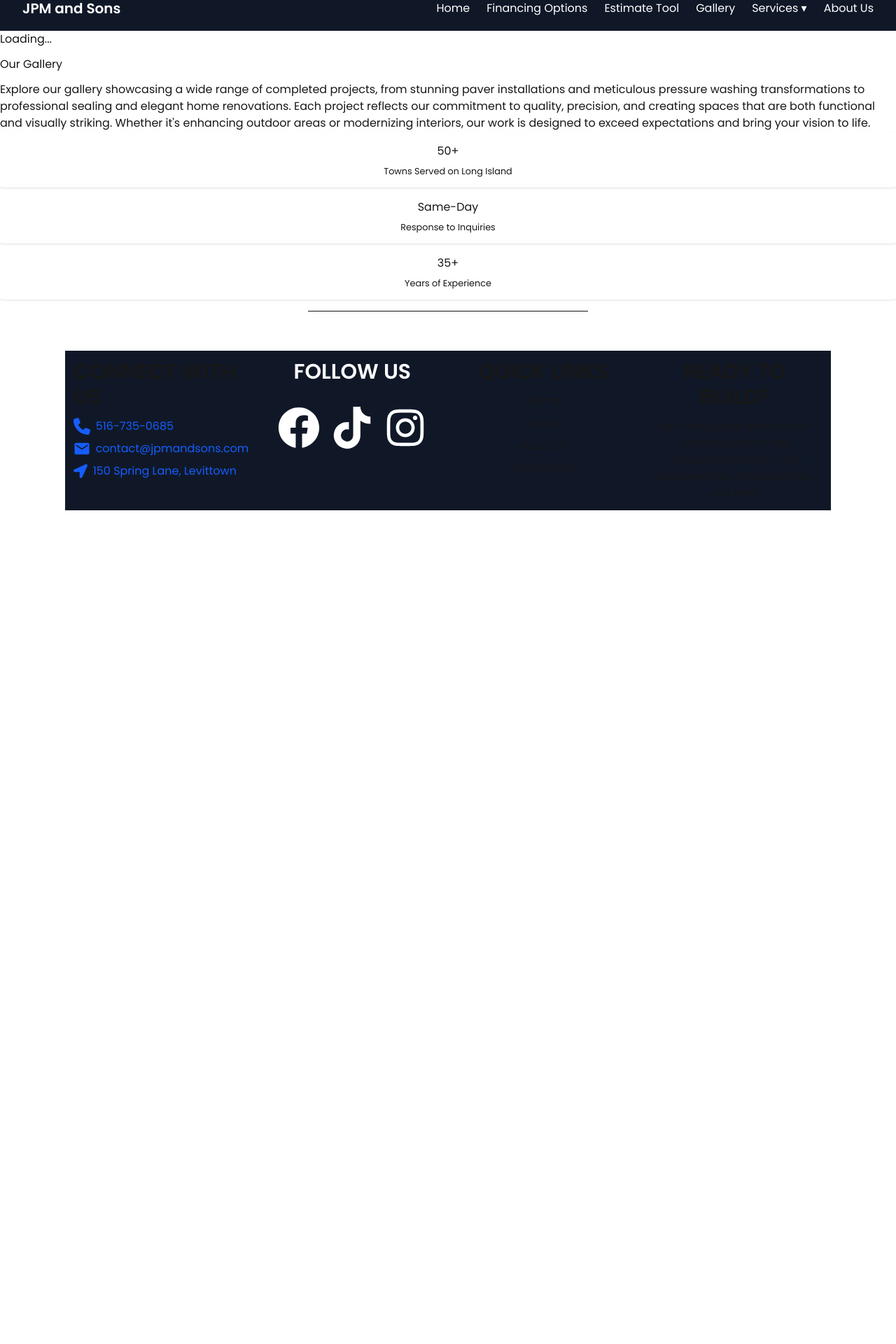
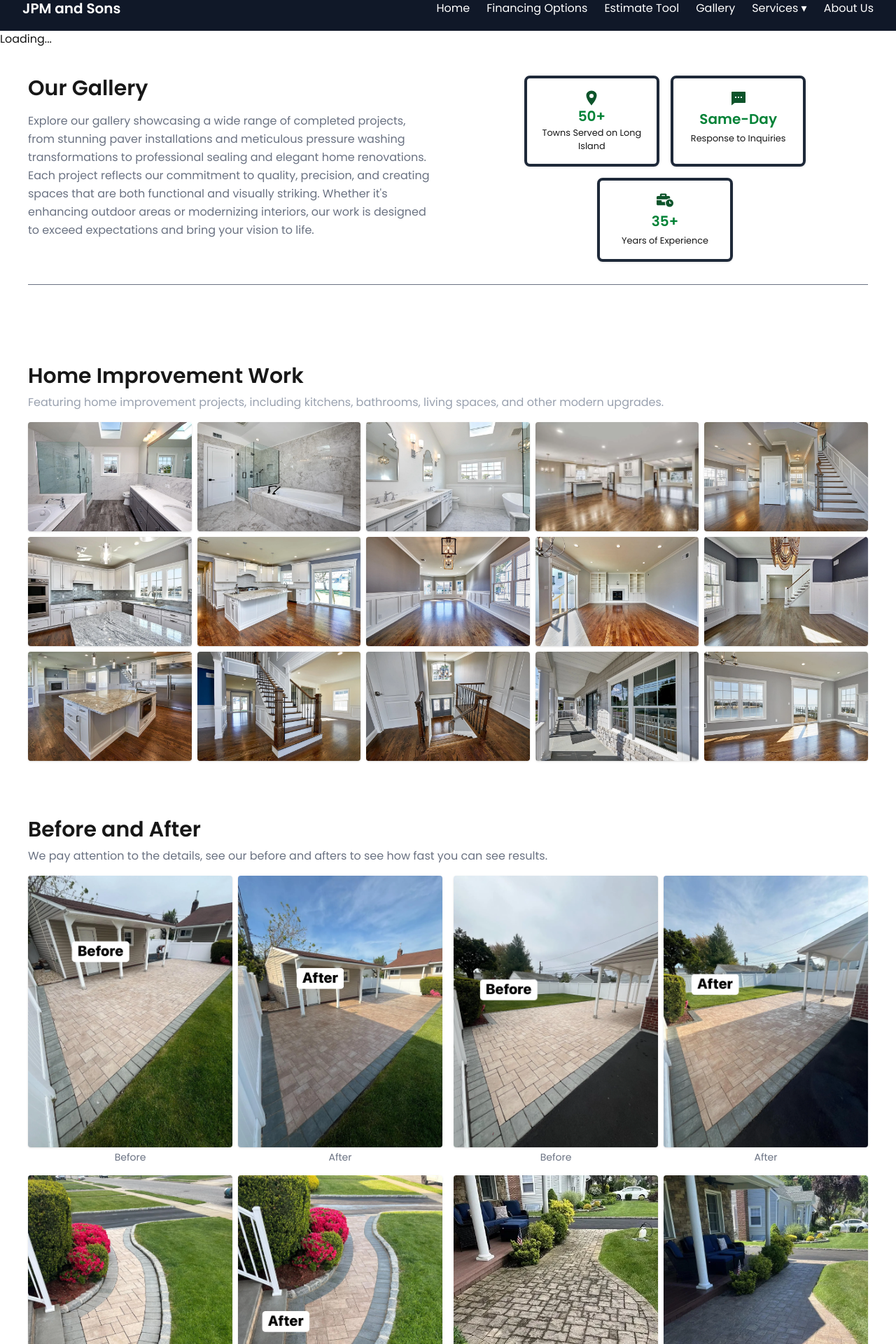
Before and after one commit to TonyRodriguez24/untitled-project, a Next.js app: page /gallery in a window 1280 px wide. Shown: the part 20-1940 px from the top of the page at 70% size. Before the commit the page ends 800 px from the top, so only its background shows below. Built offline with nearby package versions, Linux system fonts and the light colour scheme.

Commit message:
ported gallery page over

```diff
--- a/src/app/gallery/page.jsx
+++ b/src/app/gallery/page.jsx
@@ -1,8 +1,12 @@
 "use client";
-import { useState } from "react";
 // import ionicons or use react-icons instead
+import { beforeAfters, homeImprovementGallery, galleryInfo } from "@/data/gallery.js";
+import Image from "next/image";
+import { FaBusinessTime } from "react-icons/fa";
+import { IoLocationSharp } from "react-icons/io5";
+import { RiMessage2Fill } from "react-icons/ri";
 
-export default function Gallery({ beforeAfters, galleryAndAlt }) {
+export default function Gallery() {
   return (
     <>
       {/* Loading Screen */}
@@ -11,12 +15,12 @@ export default function Gallery({ beforeAfters, galleryAndAlt }) {
         <p>Loading...</p>
       </div>
 
-      <section id="gallery" className="container-fluid p-lg-5">
-        <div className="row align-items-center">
+      <section id="gallery" className="p-10">
+        <div className="flex flex-col lg:flex-row items-center lg:items-start gap-10">
           {/* Left Side: Paragraph */}
-          <div className="col-lg-6 text-start">
-            <h1 className="fw-bold my-3">Our Gallery</h1>
-            <p className="text-muted">
+          <div className="lg:w-1/2 text-left">
+            <h1 className="font-bold text-3xl mb-4">Our Gallery</h1>
+            <p className="text-gray-500 leading-relaxed">
               Explore our gallery showcasing a wide range of completed projects,
               from stunning paver installations and meticulous pressure washing
               transformations to professional sealing and elegant home
@@ -29,48 +33,124 @@ export default function Gallery({ beforeAfters, galleryAndAlt }) {
           </div>
 
           {/* Right Side: Stats */}
-          <div className="d-none d-md-block col-lg-6">
-            <div className="row text-center g-3">
-              <div className="col-md-6 col-lg-4">
-                <div className="p-3 shadow rounded">
-                  <ion-icon
-                    name="location-outline"
-                    class="text-success"></ion-icon>
-                  <h4 className="fw-bold my-1">50+</h4>
-                  <small className="text-muted">
-                    Towns Served on Long Island
-                  </small>
-                </div>
-              </div>
+          <div className="hidden md:flex flex-wrap justify-center lg:w-1/2 gap-4">
+            <div className="flex flex-col items-center border-4 border-gray-800 shadow-sm rounded-lg p-4 w-1/3">
+              <IoLocationSharp className="text-green-900 w-6 h-fit" />
+              <h4 className="text-xl font-bold text-green-700">50+</h4>
+              <small className="text-center">Towns Served on Long Island</small>
+            </div>
 
-              <div className="col-md-6 col-lg-4">
-                <div className="p-3 shadow rounded">
-                  <ion-icon
-                    name="chatbubbles-outline"
-                    size="large"
-                    class="text-success"></ion-icon>
-                  <h4 className="fw-bold my-1">Same-Day</h4>
-                  <small className="text-muted">Response to Inquiries</small>
-                </div>
-              </div>
+            <div className="flex flex-col items-center border-4 border-gray-800 shadow-sm rounded-lg p-4 w-1/3">
+              <RiMessage2Fill className="text-green-900 w-6 h-fit" />
+              <h4 className="font-bold text-xl text-green-700 my-1">
+                Same-Day
+              </h4>
+              <small className="text-center">
+                Response to Inquiries
+              </small>
+            </div>
 
-              <div className="col-md col-lg-4">
-                <div className="p-3 shadow rounded">
-                  <ion-icon
-                    name="calendar-outline"
-                    size="large"
-                    class="text-success"></ion-icon>
-                  <h4 className="fw-bold my-1">35+</h4>
-                  <small className="text-muted">Years of Experience</small>
-                </div>
-              </div>
+            <div className="flex flex-col items-center border-4 border-gray-800 shadow-sm rounded-lg p-4 w-1/3">
+              <FaBusinessTime className="text-green-900 w-6 h-fit" />
+              <h4 className="font-bold text-xl my-1 text-green-700">35+</h4>
+              <small className="text-center">
+                Years of Experience
+              </small>
             </div>
           </div>
         </div>
 
-        <hr className="d-flex my-4 my-lg-5 w-100 w-lg-75 m-auto" />
+        <hr className="my-8 w-full mx-auto border-gray-500" />
+      </section>
 
-        {/* You’ll add the sections below in STEP 2 */}
+      <section className="p-3 lg:p-10">
+        <h3 className="text-3xl font-bold mb-2">Home Improvement Work</h3>
+        <p className="text-gray-400 mb-4">
+          Featuring home improvement projects, including kitchens, bathrooms,
+          living spaces, and other modern upgrades.
+        </p>
+
+        <div className="grid md:grid-cols-3 lg:grid-cols-5 place-items-center gap-2">
+          {homeImprovementGallery.map((item, idx) => (
+            <figure key={idx}>
+              <Image
+                src={item.path}
+                alt={item.alt}
+                width={500}
+                height={350}
+                className="rounded shadow-sm w-full"
+              />
+            </figure>
+          ))}
+        </div>
+      </section>
+
+      <section className="p-4 lg:p-10">
+        <h3 className="text-3xl font-bold mb-2">Before and After</h3>
+        <p className="text-gray-500 mb-4">
+          We pay attention to the details, see our before and afters to see how
+          fast you can see results.
+        </p>
+
+        <div className="grid md:grid-cols-2 lg:grid-cols-2 gap-4">
+          {beforeAfters.map((item, idx) => (
+            <div
+              key={idx}
+              className={`grid ${
+                item.after ? "grid-cols-2" : "grid-cols-1"
+              } gap-2`}>
+              <figure className="max-w-full md:max-w-[600px] mx-auto">
+                <Image
+                  src={item.before.path}
+                  alt={item.before.alt}
+                  width={600}
+                  height={800}
+                  className="rounded shadow object-cover"
+                />
+                <figcaption className="text-center text-sm text-gray-500 mt-1">
+                  Before
+                </figcaption>
+              </figure>
+
+              {item.after && (
+                <figure>
+                  <Image
+                    src={item.after.path}
+                    alt={item.after.alt}
+                    width={600}
+                    height={800}
+                    className="rounded shadow object-cover"
+                  />
+                  <figcaption className="text-center text-sm text-gray-500 mt-1">
+                    After
+                  </figcaption>
+                </figure>
+              )}
+            </div>
+          ))}
+        </div>
+      </section>
+
+      <section className="p-3 lg:p-10">
+        <h3 className="text-3xl font-bold mb-2">Extra Pavers Work</h3>
+        <p className="text-gray-400 mb-4">
+          Featuring home improvement projects, including kitchens, bathrooms,
+          living spaces, and other modern upgrades.
+        </p>
+
+        <div className="grid md:grid-cols-5 lg:grid-cols-6 place-items-center gap-2">
+          {galleryInfo.map((item, idx) => (
+            <figure key={idx}>
+              <Image
+                src={item.path}
+                alt={item.alt}
+                width={400}
+                height={350}
+                className="rounded shadow-sm w-full"
+              />
+            </figure>
+          ))}
+        </div>
       </section>
     </>
   );
--- a/src/app/services/[service-name]/page.jsx
+++ b/src/app/services/[service-name]/page.jsx
@@ -20,7 +20,7 @@ export default async function ServicePage({ params }) {
           <h1 className="text-4xl md:text-5xl font-bold mb-4">
             {service.name} Services
           </h1>
-          <p className="text-lg max-w-3xl mx-auto whitespace-pre-line">
+          <p className="text-lg max-w-4xl mx-auto whitespace-pre-line">
             {service.detailedDescription}
           </p>
         </div>
--- a/src/components/ContactForm.jsx
+++ b/src/components/ContactForm.jsx
@@ -12,6 +12,7 @@ export default function ContactForm() {
   };
 
   const [formData, setFormData] = useState(INITIAL_STATE);
+  const [isSubmitted, setIsSubmitted] = useState(null)
 
   const handleSubmit = (e) => {};
 
@@ -30,7 +31,7 @@ export default function ContactForm() {
     <form
       onSubmit={handleSubmit}
       autoComplete="on"
-      className="flex flex-col gap-2 my-2 mx-3 lg:mx-0 p-7 rounded-2xl bg-gray-800 shadow-background shadow-2xl h-full w-fit justify-center items-start">
+      className="flex flex-col gap-2 my-2 mx-3 lg:mx-0 p-10 rounded-2xl bg-gray-800 shadow-background shadow-2xl h-full w-fit justify-center items-start">
       <header className="text-start">
         <h3 className="fw-bold text-xl">
           Ready when you are, let’s bring your ideas to life with ease.
--- a/src/components/home-page/HeroHeader.jsx
+++ b/src/components/home-page/HeroHeader.jsx
@@ -2,7 +2,7 @@ import Image from "next/image";
 
 export default function HeroHeader() {
   return (
-    <div className="w-full flex justify-center sm:px-8 lg:px-10 py-2">
+    <div className="w-full flex justify-center sm:px-8 lg:px-10">
       <div className="grid grid-cols-1 lg:grid-cols-12 gap-10 max-w-screen-2xl w-full items-stretch py-10">
         {/* Text Section */}
         <div className="col-span-12 lg:col-span-6 flex flex-col justify-center gap-4 lg:gap-6 text-white">
@@ -23,7 +23,7 @@ export default function HeroHeader() {
           <Image
             src={"/sample_image.jpg"}
             alt={"random"}
-            width={1000}
+            width={750}
             height={500}
             className="rounded shadow-sm w-full object-contain"
           />
--- a/src/data/gallery.js
+++ b/src/data/gallery.js
@@ -1,25 +1,53 @@
 // #defining which images are stackable in a row, some can fit 2 in a row while some only one image takes up entire height
 export const galleryInfo = [
-    { "path": "/gallery/backyard-patio.webp", "alt": "A beautifully designed backyard patio with outdoor furniture.", "stackable": true },
-    { "path": "/gallery/backyard-patio-pavers.webp", "alt": "Backyard area with freshly sealed decorative pavers." },
-    { "path": "/gallery/backyard-pavers.webp", "alt": "Backyard area with freshly sealed decorative pavers." },
-    { "path": "/gallery/backyard-pool.webp", "alt": "A backyard pool with clear blue water and a relaxing deck." },
-    { "path": "/gallery/driveway-sealed.webp", "alt": "A driveway freshly sealed and protected for longevity." },
-    { "path": "/gallery/driveway-sparkling.webp", "alt": "A sparkling clean driveway after thorough washing." },
-    { "path": "/gallery/fire-pit-backyard.webp", "alt": "A cozy backyard fire pit surrounded by seating." },
-    { "path": "/gallery/front-steps.webp", "alt": "Newly renovated front steps leading to the entrance.", "stackable": true },
-    { "path": "/gallery/front-yard-patio.webp", "alt": "A stylish front yard patio with decorative pavers." },
-    { "path": "/gallery/full-view-kitchen.webp", "alt": "A full view of a spacious modern kitchen with high-end appliances.", "stackable": true },
-    { "path": "/gallery/full-view-living-room.webp", "alt": "A spacious living room with modern furniture and decor.", "stackable": true },
-    { "path": "/gallery/outdoor-bbq.webp", "alt": "An outdoor BBQ area with a grill and seating for gatherings.", "stackable": true },
-    { "path": "/gallery/overlooking-water-view.webp", "alt": "A scenic view overlooking calm water during sunset.", "stackable": true },
-    { "path": "/gallery/pavers-sealed.webp", "alt": "Freshly sealed pavers on a backyard patio." },
-    { "path": "/gallery/pool-backyard.webp", "alt": "A beautiful backyard pool surrounded by a relaxing deck." },
-    { "path": "/gallery/stairs-wooden-floors.webp", "alt": "Wooden stairs with polished floors leading to the next level.", "stackable": true },
-    { "path": "/gallery/walkway-front-yard.webp", "alt": "A front yard walkway made with decorative pavers." },
-    { "path": "/gallery/walkway-garden.webp", "alt": "A garden walkway surrounded by vibrant flowers." },
-    { "path": "/gallery/walkway-side.webp", "alt": "A side walkway leading to the backyard of a house." },
-    { "path": "/gallery/windows-large.webp", "alt": "Large windows with a clear view of the outdoor landscape.", "stackable": true }
+    {
+        path: "/gallery/backyard-patio-pavers.webp",
+        alt: "Backyard area with freshly sealed decorative pavers."
+    },
+    {
+        path: "/gallery/backyard-pavers.webp",
+        alt: "Backyard area with freshly sealed decorative pavers."
+    },
+    {
+        path: "/gallery/backyard-pool.webp",
+        alt: "A backyard pool with clear blue water and a relaxing deck."
+    },
+    {
+        path: "/gallery/driveway-sealed.webp",
+        alt: "A driveway freshly sealed and protected for longevity."
+    },
+    {
+        path: "/gallery/driveway-sparkling.webp",
+        alt: "A sparkling clean driveway after thorough washing."
+    },
+    {
+        path: "/gallery/fire-pit-backyard.webp",
+        alt: "A cozy backyard fire pit surrounded by seating."
+    },
+    {
+        path: "/gallery/front-yard-patio.webp",
+        alt: "A stylish front yard patio with decorative pavers."
+    },
+    {
+        path: "/gallery/pavers-sealed.webp",
+        alt: "Freshly sealed pavers on a backyard patio."
+    },
+    {
+        path: "/gallery/pool-backyard.webp",
+        alt: "A beautiful backyard pool surrounded by a relaxing deck."
+    },
+    {
+        path: "/gallery/walkway-front-yard.webp",
+        alt: "A front yard walkway made with decorative pavers."
+    },
+    {
+        path: "/gallery/walkway-garden.webp",
+        alt: "A garden walkway surrounded by vibrant flowers."
+    },
+    {
+        path: "/gallery/walkway-side.webp",
+        alt: "A side walkway leading to the backyard of a house."
+    },
 ]
 
 export const homeImprovementGallery = [
@@ -80,7 +108,7 @@ export const homeImprovementGallery = [
         alt: "Large windows with a clear view of the outdoor landscape."
     },
     {
-        path: "home-improvement/overlooking-water-view.webp",
+        path: "/gallery/home-improvement/overlooking-water-view.webp",
         alt: "A scenic view overlooking calm water from a beautifully designed interior space."
     }
 ];
@@ -89,43 +117,39 @@ export const homeImprovementGallery = [
 // #matching before and afters for main gallery
 export const beforeAfters = [
     {
-        "before": { "file": "before-washing-and-sealant.webp", "alt": "Before washing and sealant: dirt and grime on surface" },
-        "after": { "file": "after-washing-and-sealant.webp", "alt": "After washing and sealant: sparkling clean and vibrant surface" }
+        before: { path: "/gallery/before-afters/before-washing-and-sealant.webp", alt: "Before washing and sealant: dirt and grime on surface" },
+        after: { path: "/gallery/before-afters/after-washing-and-sealant.webp", alt: "After washing and sealant: sparkling clean and vibrant surface" }
     },
     {
-        "before": { "file": "before-washing-and-sealant-2.webp", "alt": "Before washing and sealant: faded and stained concrete" },
-        "after": { "file": "after-washing-and-sealant-2.webp", "alt": "After washing and sealant: refreshed and sealed concrete" }
+        before: { path: "/gallery/before-afters/before-washing-and-sealant-2.webp", alt: "Before washing and sealant: faded and stained concrete" },
+        after: { path: "/gallery/before-afters/after-washing-and-sealant-2.webp", alt: "After washing and sealant: refreshed and sealed concrete" }
     },
     {
-        "before": { "file": "before-washing-and-sealant-3.webp", "alt": "Before washing and sealant: driveway with visible wear" },
-        "after": { "file": "after-washing-and-sealant-3.webp", "alt": "After washing and sealant: driveway restored to like-new condition" }
+        before: { path: "/gallery/before-afters/before-washing-and-sealant-3.webp", alt: "Before washing and sealant: driveway with visible wear" },
+        after: { path: "/gallery/before-afters/after-washing-and-sealant-3.webp", alt: "After washing and sealant: driveway restored to like-new condition" }
     },
     {
-        "before": { "file": "before-washing-and-sealant-4.webp", "alt": "Before washing and sealant: patio with grime buildup" },
-        "after": { "file": "after-washing-and-sealant-4.webp", "alt": "After washing and sealant: patio looking spotless and vibrant" }
+        before: { path: "/gallery/before-afters/before-washing-and-sealant-4.webp", alt: "Before washing and sealant: patio with grime buildup" },
+        after: { path: "/gallery/before-afters/after-washing-and-sealant-4.webp", alt: "After washing and sealant: patio looking spotless and vibrant" }
     },
     {
-        "before": { "file": "before-paver-repair-and-restoration.webp", "alt": "Before paver repair and restoration: uneven and damaged pavers" },
-        "after": { "file": "after-paver-repair-and-restoration.webp", "alt": "After paver repair and restoration: perfectly aligned and restored pavers" }
+        before: { path: "/gallery/before-afters/before-paver-repair-and-restoration.webp", alt: "Before paver repair and restoration: uneven and damaged pavers" },
+        after: { path: "/gallery/before-afters/after-paver-repair-and-restoration.webp", alt: "After paver repair and restoration: perfectly aligned and restored pavers" }
     },
     {
-        "before": { "file": "before-washing-and-sealant-5.webp", "alt": "Before washing and sealant: walkway with heavy dirt stains" },
-        "after": { "file": "after-washing-and-sealant-5.webp", "alt": "After washing and sealant: walkway restored and sealed" }
+        before: { path: "/gallery/before-afters/before-washing-and-sealant-5.webp", alt: "Before washing and sealant: walkway with heavy dirt stains" },
+        after: { path: "/gallery/before-afters/after-washing-and-sealant-5.webp", alt: "After washing and sealant: walkway restored and sealed" }
     },
     {
-        "before": { "file": "before-washing-and-restoration.webp", "alt": "Before washing and restoration: neglected backyard area" },
-        "after": { "file": "after-washing-and-restoration.webp", "alt": "After washing and restoration: beautifully restored backyard area" }
+        before: { path: "/gallery/before-afters/before-washing-and-restoration.webp", alt: "Before washing and restoration: neglected backyard area" },
+        after: { path: "/gallery/before-afters/after-washing-and-restoration.webp", alt: "After washing and restoration: beautifully restored backyard area" }
     },
     {
-        "before": { "file": "before-pavers-sealant.webp", "alt": "Before pavers sealant: dull and unprotected pavers" },
-        "after": { "file": "after-pavers-sealant.webp", "alt": "After pavers sealant: pavers with a glossy and protected finish" }
+        before: { path: "/gallery/before-afters/before-pavers-sealant.webp", alt: "Before pavers sealant: dull and unprotected pavers" },
+        after: { path: "/gallery/before-afters/after-pavers-sealant.webp", alt: "After pavers sealant: pavers with a glossy and protected finish" }
     },
     {
-        "before": { "file": "before-pavers-sealant-2.webp", "alt": "Before pavers sealant: discolored and unsealed pavers" },
-        "after": { "file": "after-pavers-sealant-2.webp", "alt": "After pavers sealant: vibrant and well-protected pavers" }
-    },
-    {
-        "before": { "file": "before-and-after-sealant.webp", "alt": "Side-by-side comparison of before and after sealant application" },
-        "after": { "file": "before-and-after-sealant.webp", "alt": "Side-by-side comparison of before and after sealant application" }
+        before: { path: "/gallery/before-afters/before-pavers-sealant-2.webp", alt: "Before pavers sealant: discolored and unsealed pavers" },
+        after: { path: "/gallery/before-afters/after-pavers-sealant-2.webp", alt: "After pavers sealant: vibrant and well-protected pavers" }
     }
 ]
```
Also changed, not shown: src/components/home-page/Gallery.jsx (+51 -4 lines).
